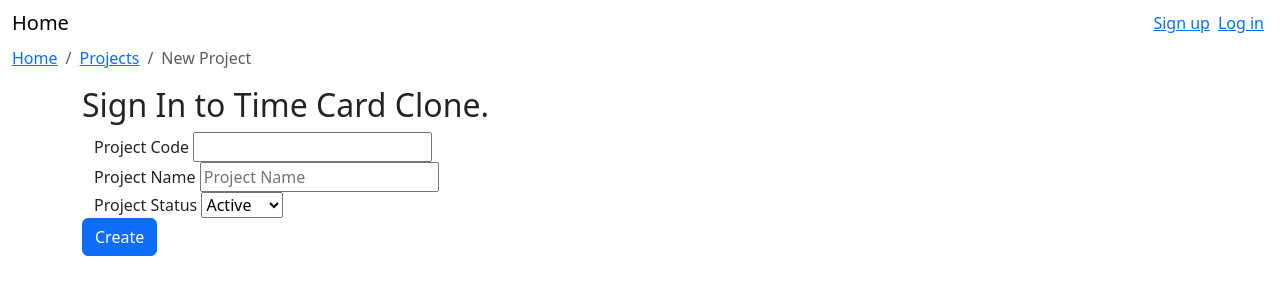
After one commit to nickorsi/time-card-clone, a Flask app: template templates/projects/new-project.html in a window 1280 px wide. The commit adds this page. Shown: the top 300 px of the page. Run offline with Flask 3, Linux system fonts and the light colour scheme; the template is opened without the code that fills it: values that come from a table or form of the project are taken from there, others are empty.

Commit message:
Added files and made changes to existing files to establish the projects routes.

```diff
--- a/app.py
+++ b/app.py
@@ -6,6 +6,7 @@ from models import db, connect_db, Staff, Project
 from flask import Flask, request, render_template, redirect, flash, session, g
 from flask_debugtoolbar import DebugToolbarExtension  # ---> Debugger tool
 from forms import CSRFForm, SignupStaffFrom, LogInForm, EditStaffForm
+from forms import NewProjectForm
 from sqlalchemy.exc import IntegrityError
 
 app = Flask(__name__)
@@ -224,7 +225,7 @@ def edit_staff(staff_id):
 
         db.session.commit()
 
-        flash('Edits made.', 'success')
+        flash('Edits made!', 'success')
 
         return redirect(f'/staff/{staff_id}')
 
@@ -235,7 +236,7 @@ def edit_staff(staff_id):
 
 @app.get('/projects')
 def show_projects():
-    """Show list of projects
+    """Show list of projects.
     Only show list of assigned projects for users below clearance level 4
     Show all projects for users clearance level 4 and above"""
 
@@ -251,6 +252,74 @@ def show_projects():
         projects = Project.query.all()
 
     return render_template('projects/all-projects.html', projects=projects)
+
+@app.route('/projects/new', methods=["GET", "POST"])
+def new_project():
+    """Handle creation of a new project.
+    Must be clearance level 4 or above to create new project.
+    """
+
+    if not g.user or g.user.clearance < 4:
+        flash("Access unauthorized.", "danger")
+        return redirect("/")
+
+    form = NewProjectForm()
+
+    last_project = Project.query.order_by(Project.code.desc()).first()
+
+    new_code = int(last_project.code)+1
+
+    if form.validate_on_submit():
+
+        try:
+            project = Project(
+                code = form.code.data,
+                name = form.name.data,
+                status = form.status.data,
+            )
+
+            db.session.add(project)
+
+        except IntegrityError:
+            flash("The code must be 6 numbers long and be the very next" +
+                   "available project number.", 'danger')
+            return render_template("staff/signup.html", form=form)
+
+        db.session.commit()
+
+        flash('Project made!', 'success')
+
+        return redirect('/projects')
+
+    return render_template(
+        'projects/new-project.html',
+        form=form,
+        new_code=new_code
+    )
+
+@app.get('/projects/<project_code>')
+def show_project(project_code):
+    """Show the homepage for the specific project.
+
+    If the user is under clearance level 4, project must be assigned to them
+    and be active for authorized access.
+    If user is clearance level 4 and above, can view all projects.
+    """
+
+    if not g.user:
+        flash("Access unauthorized.", "danger")
+        return redirect("/")
+
+    project = Project.query.get_or_404(f'{project_code}')
+
+    user_project_ids = [project.code for project in g.user.projects]
+
+    if project_code not in user_project_ids or project.status == "inactive":
+        flash("Access unauthorized.", "danger")
+        return redirect("/")
+
+    return render_template("projects/project-details.html", project=project)
+
 
 ################################################################################
 # Home route
--- a/forms.py
+++ b/forms.py
@@ -1,9 +1,13 @@
 from flask_wtf import FlaskForm #---> Make forms by subclassing off of the FlaskForm class, includes CSRF token in forms
 
-from wtforms import StringField, PasswordField, IntegerField #---> Import field types such as StringField and PasswordField
+from wtforms_alchemy import model_form_factory
+
+from wtforms import StringField, PasswordField, IntegerField, SelectField #---> Import field types such as StringField and PasswordField
 
 from wtforms.validators import InputRequired, Email, Length, AnyOf
 from wtforms.validators import ValidationError, Optional, URL
+
+from models import db, Project
 
 def not_empty(form,field):
     """Checks field data isn't empty after striped"""
@@ -90,11 +94,45 @@ class EditStaffForm(FlaskForm):
         validators=[InputRequired(), AnyOf(values=[0,1,2,3,4,5])]
     )
 
-    status = StringField(
+    status = SelectField(
         "Employment Status",
-        validators=[InputRequired(), AnyOf(values=["active", "inactive"])]
+        choices=[("active", "Active"), ("inactive", "Inactive")],
+        validators=[InputRequired()]
     )
-
 
 class CSRFForm(FlaskForm):
     """Form solely meant to genrate a CSRF token."""
+
+# BaseModelForm = model_form_factory(FlaskForm)
+
+# class ModelForm(BaseModelForm):
+#     """Form estbalished to make forms from model files."""
+
+#     @classmethod
+#     def get_session(self):
+#         return db.session
+
+# class NewProjectForm(ModelForm):
+#     """Make new project"""
+
+#     class Meta:
+#         model = Project
+
+class NewProjectForm(FlaskForm):
+    """Make new project"""
+
+    code = StringField(
+        "Project Code",
+        validators=[InputRequired(), not_empty, num_like, Length(min=6, max=6)]
+    )
+
+    name = StringField(
+        "Project Name",
+        validators=[InputRequired(), not_empty, Length(max=50)]
+    )
+
+    status = SelectField(
+        "Project Status",
+        choices=[("active", "Active"), ("inactive", "Inactive")],
+        validators=[InputRequired()]
+    )
--- a/requirements.txt
+++ b/requirements.txt
@@ -13,6 +13,8 @@ Flask-DebugToolbar @ git+https://github.com/pallets-eco/flask-debugtoolbar@b7f5a
 Flask-SQLAlchemy==3.1.1
 Flask-WTF==1.2.1
 idna==3.6
+infinity==1.5
+intervals==0.9.2
 ipython==8.18.1
 itsdangerous==2.1.2
 jedi==0.19.1
@@ -29,9 +31,13 @@ pure-eval==0.2.2
 Pygments==2.17.2
 six==1.16.0
 SQLAlchemy==2.0.23
+SQLAlchemy-Utils==0.41.1
 stack-data==0.6.3
 traitlets==5.14.0
 typing_extensions==4.9.0
+validators==0.22.0
 wcwidth==0.2.12
 Werkzeug==2.3.8
 WTForms==3.1.1
+WTForms-Alchemy==0.18.0
+WTForms-Components==0.10.5
--- /dev/null
+++ b/templates/projects/new-project.html
@@ -0,0 +1,45 @@
+{% extends 'base.html' %}
+
+{% block breadcrumb %}
+
+<nav aria-label="breadcrumb">
+  <div class="container-fluid">
+    <ol class="breadcrumb">
+      <li class="breadcrumb-item"><a href="/">Home</a></li>
+      <li class="breadcrumb-item"><a href="/projects">Projects</a></li>
+      <li class="breadcrumb-item active" aria-current="page">New Project</li>
+    </ol>
+  </div>
+</nav>
+
+{% endblock %}
+
+
+{% block content %}
+
+  <div class="row justify-content-md-center">
+    <div class="">
+      <h2>Sign In to Time Card Clone.</h2>
+      <form method="POST" id="new_project_form">
+        {{ form.hidden_tag() }}
+
+        {% for field in form if field.widget.input_type != 'hidden' %}
+          <div class="container">
+            {{ field.label}}
+            {% if field.label.text == "Project Code" %}
+              {{ field(value=new_code, readonly=true)}}
+            {% else %}
+              {{ field(placeholder=field.label.text)}}
+            {% endif %}
+            {% for error in field.errors %}
+              <span class="text-danger">{{ error }}</span>
+            {% endfor %}
+          </div>
+        {% endfor %}
+
+        <button class="btn btn-primary">Create</button>
+      </form>
+    </div>
+  </div>
+
+{% endblock %}
```
Also changed, not shown: templates/projects/all-projects.html (+9 -2 lines), templates/projects/project-details.html (added, +46 -0 lines).
